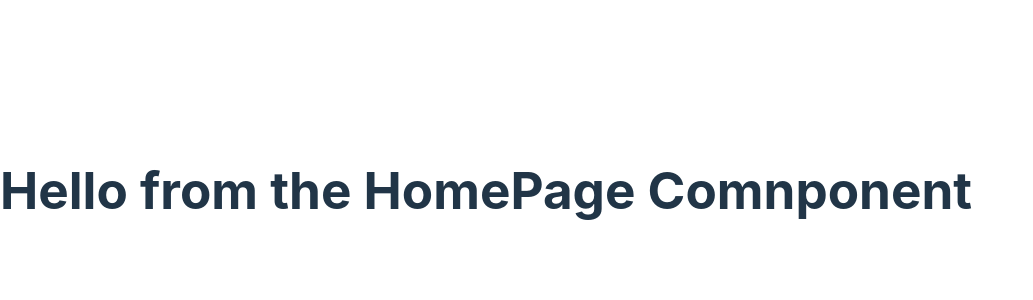
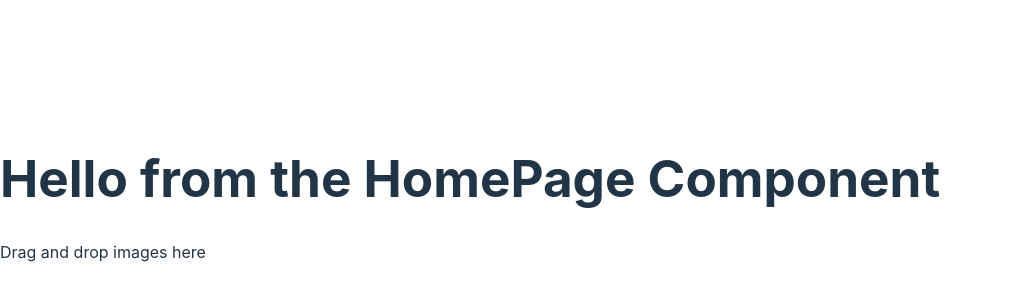
Before and after one commit to Andrefe91/project_poseSketch, a React (Vite) app: page / in a window 1280 px wide. Shown: the part 210-510 px from the top of the page, without its empty margins (0-1033 px from the left). Built offline with nearby package versions, Linux system fonts and the light colour scheme.

Commit message:
Dropzone Component

```diff
--- a/package.json
+++ b/package.json
@@ -12,6 +12,7 @@
   "dependencies": {
     "react": "^18.3.1",
     "react-dom": "^18.3.1",
+    "react-dropzone": "^14.2.9",
     "react-router-dom": "^6.26.2"
   },
   "devDependencies": {
--- /dev/null
+++ b/src/Components/DropZone/DropZone.jsx
@@ -0,0 +1,20 @@
+//Modules
+import React, { useCallback } from "react";
+import { useDropzone } from "react-dropzone";
+//CSS
+import "./dropzone.css"
+
+export default function DropZone() {
+    const onDrop = useCallback(acceptedFiles => {
+        console.log("Received files:", acceptedFiles);
+    }, [])
+
+    const { getRootProps, getInputProps } = useDropzone({onDrop})
+
+    return (
+        <div {...getRootProps()}>
+            <input {...getInputProps()} />
+            <div>Drag and drop images here</div>
+        </div>
+    )
+}
--- a/src/Components/HomePage/HomePage.jsx
+++ b/src/Components/HomePage/HomePage.jsx
@@ -1,10 +1,15 @@
 //Modules
 import React from "react";
+//Components
+import DropZone from "../DropZone/DropZone";
 
 export default function HomePage () {
     return (
         <>
-            <h1>Hello from the HomePage Comnponent</h1>
+            <h1>Hello from the HomePage Component</h1>
+            <DropZone />
         </>
     )
 }
+
+// https://www.digitalocean.com/community/tutorials/react-react-dropzone
```
Also changed, not shown: src/Components/DropZone/dropzone.css (added), 1 other file (tests, documents, lock files or other folders).
